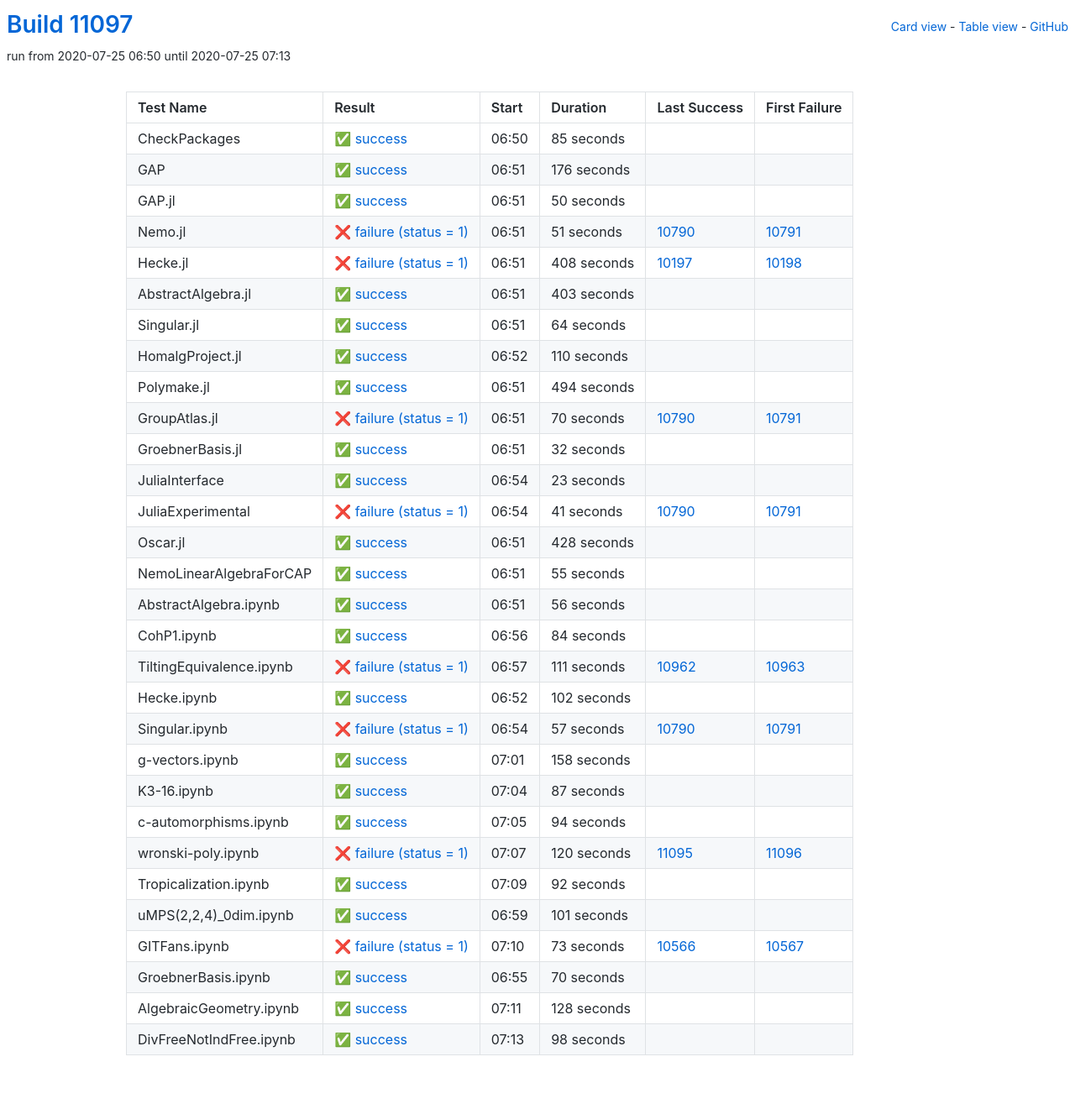
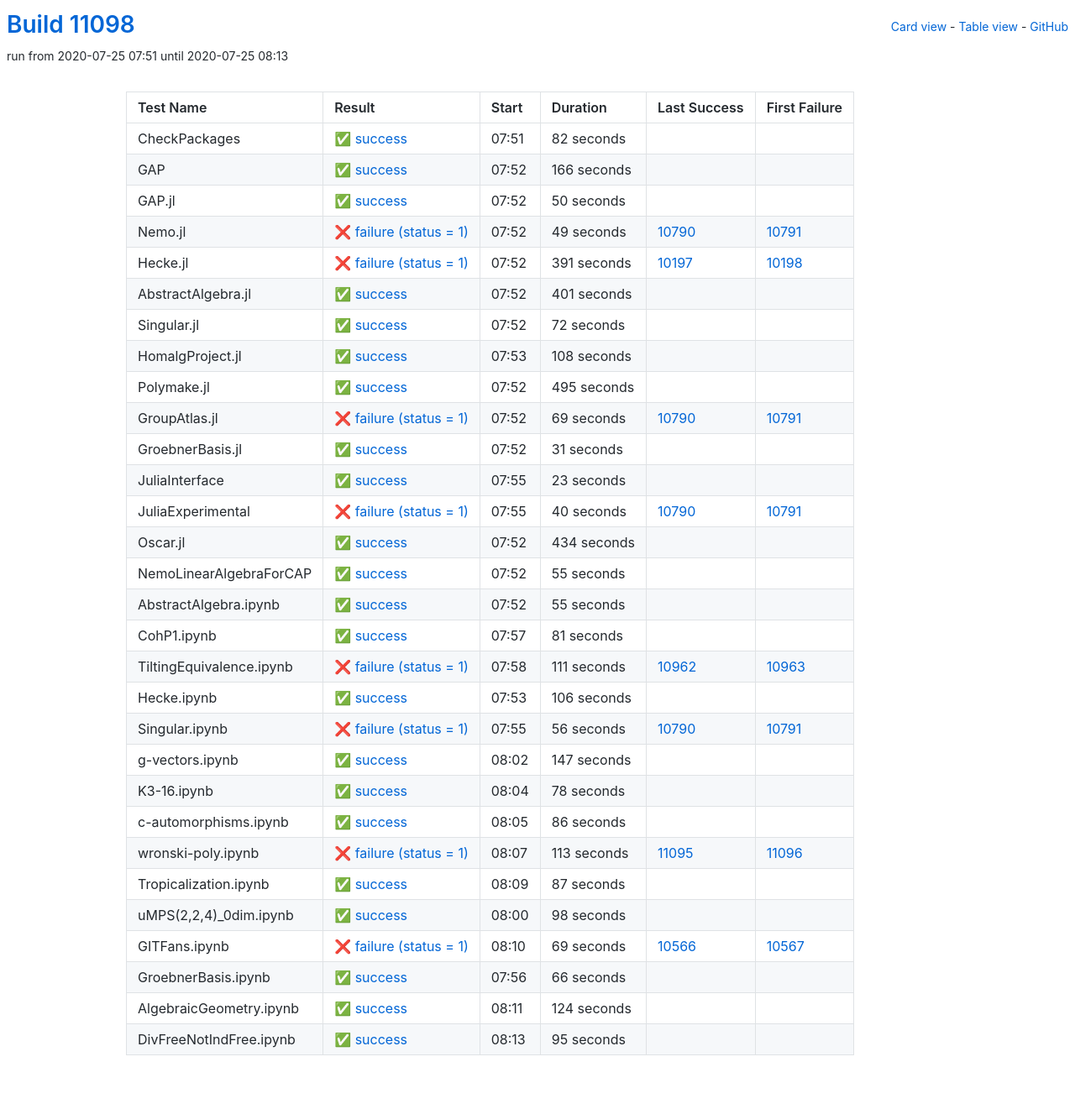
Before and after one commit to oscar-system/oscar-ci-status, a Jekyll site: the page built from table.html, in a window 1280 px wide. Shown: the whole page at 84% size. Built offline with Jekyll 4.4.1, drawn with Linux system fonts in a browser that asks for light colours.

Commit message:
Build #11098

```diff
--- a/_data/ci.yml
+++ b/_data/ci.yml
@@ -1,6 +1,6 @@
 ---
-build: 11097
-build_url: https://oscarci.mathematik.uni-kl.de/job/oscar/11097/
+build: 11098
+build_url: https://oscarci.mathematik.uni-kl.de/job/oscar/11098/
 job: oscar
 organization: oscar-system
 repo: oscar-ci-status
@@ -8,32 +8,32 @@
 tests:
 - name: CheckPackages
   id: checkpackages
-  log: https://oscarci.mathematik.uni-kl.de/job/oscar/11097/artifact/logs/build-11097/CheckPackages.log
-  start: 2020-07-25 06:50
+  log: https://oscarci.mathematik.uni-kl.de/job/oscar/11098/artifact/logs/build-11098/CheckPackages.log
+  start: 2020-07-25 07:51
   success: true
   exitcode: 0
   status: success
-  duration: 85
+  duration: 82
   last_success: false
   last_success_url:
   first_failure: false
   first_failure_url:
 - name: GAP
   id: gap
-  log: https://oscarci.mathematik.uni-kl.de/job/oscar/11097/artifact/logs/build-11097/GAP.log
-  start: 2020-07-25 06:51
+  log: https://oscarci.mathematik.uni-kl.de/job/oscar/11098/artifact/logs/build-11098/GAP.log
+  start: 2020-07-25 07:52
   success: true
   exitcode: 0
   status: success
-  duration: 176
+  duration: 166
   last_success: false
   last_success_url:
   first_failure: false
   first_failure_url:
 - name: GAP.jl
   id: gap-jl
-  log: https://oscarci.mathematik.uni-kl.de/job/oscar/11097/artifact/logs/build-11097/GAP.jl.log
-  start: 2020-07-25 06:51
+  log: https://oscarci.mathematik.uni-kl.de/job/oscar/11098/artifact/logs/build-11098/GAP.jl.log
+  start: 2020-07-25 07:52
   success: true
   exitcode: 0
   status: success
@@ -44,104 +44,104 @@
   first_failure_url:
 - name: Nemo.jl
   id: nemo-jl
-  log: https://oscarci.mathematik.uni-kl.de/job/oscar/11097/artifact/logs/build-11097/Nemo.jl.log
-  start: 2020-07-25 06:51
+  log: https://oscarci.mathematik.uni-kl.de/job/oscar/11098/artifact/logs/build-11098/Nemo.jl.log
+  start: 2020-07-25 07:52
   success: false
   exitcode: 1
   status: failure
-  duration: 51
+  duration: 49
   last_success: 10790
   last_success_url: https://oscarci.mathematik.uni-kl.de/job/oscar/10790/
   first_failure: 10791
   first_failure_url: https://oscarci.mathematik.uni-kl.de/job/oscar/10791/
 - name: Hecke.jl
   id: hecke-jl
-  log: https://oscarci.mathematik.uni-kl.de/job/oscar/11097/artifact/logs/build-11097/Hecke.jl.log
-  start: 2020-07-25 06:51
+  log: https://oscarci.mathematik.uni-kl.de/job/oscar/11098/artifact/logs/build-11098/Hecke.jl.log
+  start: 2020-07-25 07:52
   success: false
   exitcode: 1
   status: failure
-  duration: 408
+  duration: 391
   last_success: 10197
   last_success_url: https://oscarci.mathematik.uni-kl.de/job/oscar/10197/
   first_failure: 10198
   first_failure_url: https://oscarci.mathematik.uni-kl.de/job/oscar/10198/
 - name: AbstractAlgebra.jl
   id: abstractalgebra-jl
-  log: https://oscarci.mathematik.uni-kl.de/job/oscar/11097/artifact/logs/build-11097/AbstractAlgebra.jl.log
-  start: 2020-07-25 06:51
+  log: https://oscarci.mathematik.uni-kl.de/job/oscar/11098/artifact/logs/build-11098/AbstractAlgebra.jl.log
+  start: 2020-07-25 07:52
   success: true
   exitcode: 0
   status: success
-  duration: 403
+  duration: 401
   last_success: false
   last_success_url:
   first_failure: false
   first_failure_url:
 - name: Singular.jl
   id: singular-jl
-  log: https://oscarci.mathematik.uni-kl.de/job/oscar/11097/artifact/logs/build-11097/Singular.jl.log
-  start: 2020-07-25 06:51
+  log: https://oscarci.mathematik.uni-kl.de/job/oscar/11098/artifact/logs/build-11098/Singular.jl.log
+  start: 2020-07-25 07:52
   success: true
   exitcode: 0
   status: success
-  duration: 64
+  duration: 72
   last_success: false
   last_success_url:
   first_failure: false
   first_failure_url:
 - name: HomalgProject.jl
   id: homalgproject-jl
-  log: https://oscarci.mathematik.uni-kl.de/job/oscar/11097/artifact/logs/build-11097/HomalgProject.jl.log
-  start: 2020-07-25 06:52
+  log: https://oscarci.mathematik.uni-kl.de/job/oscar/11098/artifact/logs/build-11098/HomalgProject.jl.log
+  start: 2020-07-25 07:53
   success: true
   exitcode: 0
   status: success
-  duration: 110
+  duration: 108
   last_success: false
   last_success_url:
   first_failure: false
   first_failure_url:
 - name: Polymake.jl
   id: polymake-jl
-  log: https://oscarci.mathematik.uni-kl.de/job/oscar/11097/artifact/logs/build-11097/Polymake.jl.log
-  start: 2020-07-25 06:51
+  log: https://oscarci.mathematik.uni-kl.de/job/oscar/11098/artifact/logs/build-11098/Polymake.jl.log
+  start: 2020-07-25 07:52
   success: true
   exitcode: 0
   status: success
-  duration: 494
+  duration: 495
   last_success: false
   last_success_url:
   first_failure: false
   first_failure_url:
 - name: GroupAtlas.jl
   id: groupatlas-jl
-  log: https://oscarci.mathematik.uni-kl.de/job/oscar/11097/artifact/logs/build-11097/GroupAtlas.jl.log
-  start: 2020-07-25 06:51
+  log: https://oscarci.mathematik.uni-kl.de/job/oscar/11098/artifact/logs/build-11098/GroupAtlas.jl.log
+  start: 2020-07-25 07:52
   success: false
   exitcode: 1
   status: failure
-  duration: 70
+  duration: 69
   last_success: 10790
   last_success_url: https://oscarci.mathematik.uni-kl.de/job/oscar/10790/
   first_failure: 10791
   first_failure_url: https://oscarci.mathematik.uni-kl.de/job/oscar/10791/
 - name: GroebnerBasis.jl
   id: groebnerbasis-jl
-  log: https://oscarci.mathematik.uni-kl.de/job/oscar/11097/artifact/logs/build-11097/GroebnerBasis.jl.log
-  start: 2020-07-25 06:51
+  log: https://oscarci.mathematik.uni-kl.de/job/oscar/11098/artifact/logs/build-11098/GroebnerBasis.jl.log
+  start: 2020-07-25 07:52
   success: true
   exitcode: 0
   status: success
-  duration: 32
+  duration: 31
   last_success: false
   last_success_url:
   first_failure: false
   first_failure_url:
 - name: JuliaInterface
   id: juliainterface
-  log: https://oscarci.mathematik.uni-kl.de/job/oscar/11097/artifact/logs/build-11097/JuliaInterface.log
-  start: 2020-07-25 06:54
+  log: https://oscarci.mathematik.uni-kl.de/job/oscar/11098/artifact/logs/build-11098/JuliaInterface.log
+  start: 2020-07-25 07:55
   success: true
   exitcode: 0
   status: success
@@ -152,32 +152,32 @@
   first_failure_url:
 - name: JuliaExperimental
   id: juliaexperimental
-  log: https://oscarci.mathematik.uni-kl.de/job/oscar/11097/artifact/logs/build-11097/JuliaExperimental.log
-  start: 2020-07-25 06:54
+  log: https://oscarci.mathematik.uni-kl.de/job/oscar/11098/artifact/logs/build-11098/JuliaExperimental.log
+  start: 2020-07-25 07:55
   success: false
   exitcode: 1
   status: failure
-  duration: 41
+  duration: 40
   last_success: 10790
   last_success_url: https://oscarci.mathematik.uni-kl.de/job/oscar/10790/
   first_failure: 10791
   first_failure_url: https://oscarci.mathematik.uni-kl.de/job/oscar/10791/
 - name: Oscar.jl
   id: oscar-jl
-  log: https://oscarci.mathematik.uni-kl.de/job/oscar/11097/artifact/logs/build-11097/Oscar.jl.log
-  start: 2020-07-25 06:51
+  log: https://oscarci.mathematik.uni-kl.de/job/oscar/11098/artifact/logs/build-11098/Oscar.jl.log
+  start: 2020-07-25 07:52
   success: true
   exitcode: 0
   status: success
-  duration: 428
+  duration: 434
   last_success: false
   last_success_url:
   first_failure: false
   first_failure_url:
 - name: NemoLinearAlgebraForCAP
   id: nemolinearalgebraforcap
-  log: https://oscarci.mathematik.uni-kl.de/job/oscar/11097/artifact/logs/build-11097/NemoLinearAlgebraForCAP.log
-  start: 2020-07-25 06:51
+  log: https://oscarci.mathematik.uni-kl.de/job/oscar/11098/artifact/logs/build-11098/NemoLinearAlgebraForCAP.log
+  start: 2020-07-25 07:52
   success: true
   exitcode: 0
   status: success
@@ -188,32 +188,32 @@
   first_failure_url:
 - name: AbstractAlgebra.ipynb
   id: abstractalgebra-ipynb
-  log: https://oscarci.mathematik.uni-kl.de/job/oscar/11097/artifact/logs/build-11097/AbstractAlgebra.ipynb.log
-  start: 2020-07-25 06:51
+  log: https://oscarci.mathematik.uni-kl.de/job/oscar/11098/artifact/logs/build-11098/AbstractAlgebra.ipynb.log
+  start: 2020-07-25 07:52
   success: true
   exitcode: 0
   status: success
-  duration: 56
+  duration: 55
   last_success: false
   last_success_url:
   first_failure: false
   first_failure_url:
 - name: CohP1.ipynb
   id: cohp1-ipynb
-  log: https://oscarci.mathematik.uni-kl.de/job/oscar/11097/artifact/logs/build-11097/CohP1.ipynb.log
-  start: 2020-07-25 06:56
+  log: https://oscarci.mathematik.uni-kl.de/job/oscar/11098/artifact/logs/build-11098/CohP1.ipynb.log
+  start: 2020-07-25 07:57
   success: true
   exitcode: 0
   status: success
-  duration: 84
+  duration: 81
   last_success: false
   last_success_url:
   first_failure: false
   first_failure_url:
 - name: TiltingEquivalence.ipynb
   id: tiltingequivalence-ipynb
-  log: https://oscarci.mathematik.uni-kl.de/job/oscar/11097/artifact/logs/build-11097/TiltingEquivalence.ipynb.log
-  start: 2020-07-25 06:57
+  log: https://oscarci.mathematik.uni-kl.de/job/oscar/11098/artifact/logs/build-11098/TiltingEquivalence.ipynb.log
+  start: 2020-07-25 07:58
   success: false
   exitcode: 1
   status: failure
@@ -224,44 +224,80 @@
   first_failure_url: https://oscarci.mathematik.uni-kl.de/job/oscar/10963/
 - name: Hecke.ipynb
   id: hecke-ipynb
-  log: https://oscarci.mathematik.uni-kl.de/job/oscar/11097/artifact/logs/build-11097/Hecke.ipynb.log
-  start: 2020-07-25 06:52
+  log: https://oscarci.mathematik.uni-kl.de/job/oscar/11098/artifact/logs/build-11098/Hecke.ipynb.log
+  start: 2020-07-25 07:53
   success: true
   exitcode: 0
   status: success
-  duration: 102
+  duration: 106
   last_success: false
   last_success_url:
   first_failure: false
   first_failure_url:
 - name: Singular.ipynb
   id: singular-ipynb
-  log: https://oscarci.mathematik.uni-kl.de/job/oscar/11097/artifact/logs/build-11097/Singular.ipynb.log
-  start: 2020-07-25 06:54
+  log: https://oscarci.mathematik.uni-kl.de/job/oscar/11098/artifact/logs/build-11098/Singular.ipynb.log
+  start: 2020-07-25 07:55
   success: false
   exitcode: 1
   status: failure
-  duration: 57
+  duration: 56
   last_success: 10790
   last_success_url: https://oscarci.mathematik.uni-kl.de/job/oscar/10790/
   first_failure: 10791
   first_failure_url: https://oscarci.mathematik.uni-kl.de/job/oscar/10791/
 - name: g-vectors.ipynb
   id: g-vectors-ipynb
-  log: https://oscarci.mathematik.uni-kl.de/job/oscar/11097/artifact/logs/build-11097/g-vectors.ipynb.log
-  start: 2020-07-25 07:01
+  log: https://oscarci.mathematik.uni-kl.de/job/oscar/11098/artifact/logs/build-11098/g-vectors.ipynb.log
+  start: 2020-07-25 08:02
   success: true
   exitcode: 0
   status: success
-  duration: 158
+  duration: 147
   last_success: false
   last_success_url:
   first_failure: false
   first_failure_url:
 - name: K3-16.ipynb
   id: k3-16-ipynb
-  log: https://oscarci.mathematik.uni-kl.de/job/oscar/11097/artifact/logs/build-11097/K3-16.ipynb.log
-  start: 2020-07-25 07:04
+  log: https://oscarci.mathematik.uni-kl.de/job/oscar/11098/artifact/logs/build-11098/K3-16.ipynb.log
+  start: 2020-07-25 08:04
+  success: true
+  exitcode: 0
+  status: success
+  duration: 78
+  last_success: false
+  last_success_url:
+  first_failure: false
+  first_failure_url:
+- name: c-automorphisms.ipynb
+  id: c-automorphisms-ipynb
+  log: https://oscarci.mathematik.uni-kl.de/job/oscar/11098/artifact/logs/build-11098/c-automorphisms.ipynb.log
+  start: 2020-07-25 08:05
+  success: true
+  exitcode: 0
+  status: success
+  duration: 86
+  last_success: false
+  last_success_url:
+  first_failure: false
+  first_failure_url:
+- name: wronski-poly.ipynb
+  id: wronski-poly-ipynb
+  log: https://oscarci.mathematik.uni-kl.de/job/oscar/11098/artifact/logs/build-11098/wronski-poly.ipynb.log
+  start: 2020-07-25 08:07
+  success: false
+  exitcode: 1
+  status: failure
+  duration: 113
+  last_success: 11095
+  last_success_url: https://oscarci.mathematik.uni-kl.de/job/oscar/11095/
+  first_failure: 11096
+  first_failure_url: https://oscarci.mathematik.uni-kl.de/job/oscar/11096/
+- name: Tropicalization.ipynb
+  id: tropicalization-ipynb
+  log: https://oscarci.mathematik.uni-kl.de/job/oscar/11098/artifact/logs/build-11098/Tropicalization.ipynb.log
+  start: 2020-07-25 08:09
   success: true
   exitcode: 0
   status: success
@@ -270,94 +306,10 @@
   last_success_url:
   first_failure: false
   first_failure_url:
-- name: c-automorphisms.ipynb
-  id: c-automorphisms-ipynb
-  log: https://oscarci.mathematik.uni-kl.de/job/oscar/11097/artifact/logs/build-11097/c-automorphisms.ipynb.log
-  start: 2020-07-25 07:05
-  success: true
-  exitcode: 0
-  status: success
-  duration: 94
-  last_success: false
-  last_success_url:
-  first_failure: false
-  first_failure_url:
-- name: wronski-poly.ipynb
-  id: wronski-poly-ipynb
-  log: https://oscarci.mathematik.uni-kl.de/job/oscar/11097/artifact/logs/build-11097/wronski-poly.ipynb.log
-  start: 2020-07-25 07:07
-  success: false
-  exitcode: 1
-  status: failure
-  duration: 120
-  last_success: 11095
-  last_success_url: https://oscarci.mathematik.uni-kl.de/job/oscar/11095/
-  first_failure: 11096
-  first_failure_url: https://oscarci.mathematik.uni-kl.de/job/oscar/11096/
-- name: Tropicalization.ipynb
-  id: tropicalization-ipynb
-  log: https://oscarci.mathematik.uni-kl.de/job/oscar/11097/artifact/logs/build-11097/Tropicalization.ipynb.log
-  start: 2020-07-25 07:09
-  success: true
-  exitcode: 0
-  status: success
-  duration: 92
-  last_success: false
-  last_success_url:
-  first_failure: false
-  first_failure_url:
 - name: uMPS(2,2,4)_0dim.ipynb
   id: umps-2-2-4-0dim-ipynb
-  log: https://oscarci.mathematik.uni-kl.de/job/oscar/11097/artifact/logs/build-11097/uMPS-2-2-4-_0dim.ipynb.log
-  start: 2020-07-25 06:59
-  success: true
-  exitcode: 0
-  status: success
-  duration: 101
-  last_success: false
-  last_success_url:
-  first_failure: false
-  first_failure_url:
-- name: GITFans.ipynb
-  id: gitfans-ipynb
-  log: https://oscarci.mathematik.uni-kl.de/job/oscar/11097/artifact/logs/build-11097/GITFans.ipynb.log
-  start: 2020-07-25 07:10
-  success: false
-  exitcode: 1
-  status: failure
-  duration: 73
-  last_success: 10566
-  last_success_url: https://oscarci.mathematik.uni-kl.de/job/oscar/10566/
-  first_failure: 10567
-  first_failure_url: https://oscarci.mathematik.uni-kl.de/job/oscar/10567/
-- name: GroebnerBasis.ipynb
-  id: groebnerbasis-ipynb
-  log: https://oscarci.mathematik.uni-kl.de/job/oscar/11097/artifact/logs/build-11097/GroebnerBasis.ipynb.log
-  start: 2020-07-25 06:55
-  success: true
-  exitcode: 0
-  status: success
-  duration: 70
-  last_success: false
-  last_success_url:
-  first_failure: false
-  first_failure_url:
-- name: AlgebraicGeometry.ipynb
-  id: algebraicgeometry-ipynb
-  log: https://oscarci.mathematik.uni-kl.de/job/oscar/11097/artifact/logs/build-11097/AlgebraicGeometry.ipynb.log
-  start: 2020-07-25 07:11
-  success: true
-  exitcode: 0
-  status: success
-  duration: 128
-  last_success: false
-  last_success_url:
-  first_failure: false
-  first_failure_url:
-- name: DivFreeNotIndFree.ipynb
-  id: divfreenotindfree-ipynb
-  log: https://oscarci.mathematik.uni-kl.de/job/oscar/11097/artifact/logs/build-11097/DivFreeNotIndFree.ipynb.log
-  start: 2020-07-25 07:13
+  log: https://oscarci.mathematik.uni-kl.de/job/oscar/11098/artifact/logs/build-11098/uMPS-2-2-4-_0dim.ipynb.log
+  start: 2020-07-25 08:00
   success: true
   exitcode: 0
   status: success
@@ -366,3 +318,51 @@
   last_success_url:
   first_failure: false
   first_failure_url:
+- name: GITFans.ipynb
+  id: gitfans-ipynb
+  log: https://oscarci.mathematik.uni-kl.de/job/oscar/11098/artifact/logs/build-11098/GITFans.ipynb.log
+  start: 2020-07-25 08:10
+  success: false
+  exitcode: 1
+  status: failure
+  duration: 69
+  last_success: 10566
+  last_success_url: https://oscarci.mathematik.uni-kl.de/job/oscar/10566/
+  first_failure: 10567
+  first_failure_url: https://oscarci.mathematik.uni-kl.de/job/oscar/10567/
+- name: GroebnerBasis.ipynb
+  id: groebnerbasis-ipynb
+  log: https://oscarci.mathematik.uni-kl.de/job/oscar/11098/artifact/logs/build-11098/GroebnerBasis.ipynb.log
+  start: 2020-07-25 07:56
+  success: true
+  exitcode: 0
+  status: success
+  duration: 66
+  last_success: false
+  last_success_url:
+  first_failure: false
+  first_failure_url:
+- name: AlgebraicGeometry.ipynb
+  id: algebraicgeometry-ipynb
+  log: https://oscarci.mathematik.uni-kl.de/job/oscar/11098/artifact/logs/build-11098/AlgebraicGeometry.ipynb.log
+  start: 2020-07-25 08:11
+  success: true
+  exitcode: 0
+  status: success
+  duration: 124
+  last_success: false
+  last_success_url:
+  first_failure: false
+  first_failure_url:
+- name: DivFreeNotIndFree.ipynb
+  id: divfreenotindfree-ipynb
+  log: https://oscarci.mathematik.uni-kl.de/job/oscar/11098/artifact/logs/build-11098/DivFreeNotIndFree.ipynb.log
+  start: 2020-07-25 08:13
+  success: true
+  exitcode: 0
+  status: success
+  duration: 95
+  last_success: false
+  last_success_url:
+  first_failure: false
+  first_failure_url:
```
Also changed, not shown: README.md.
